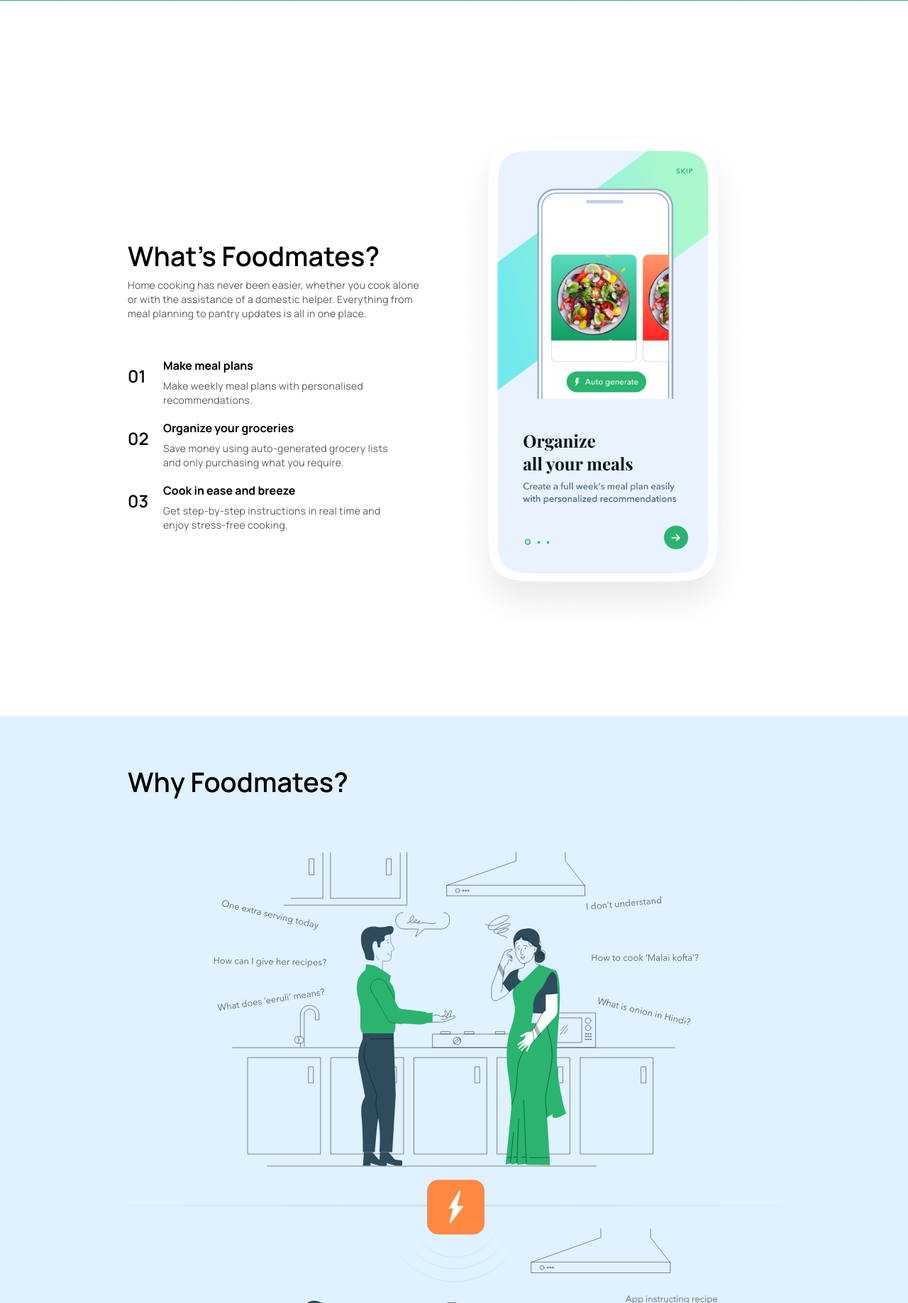
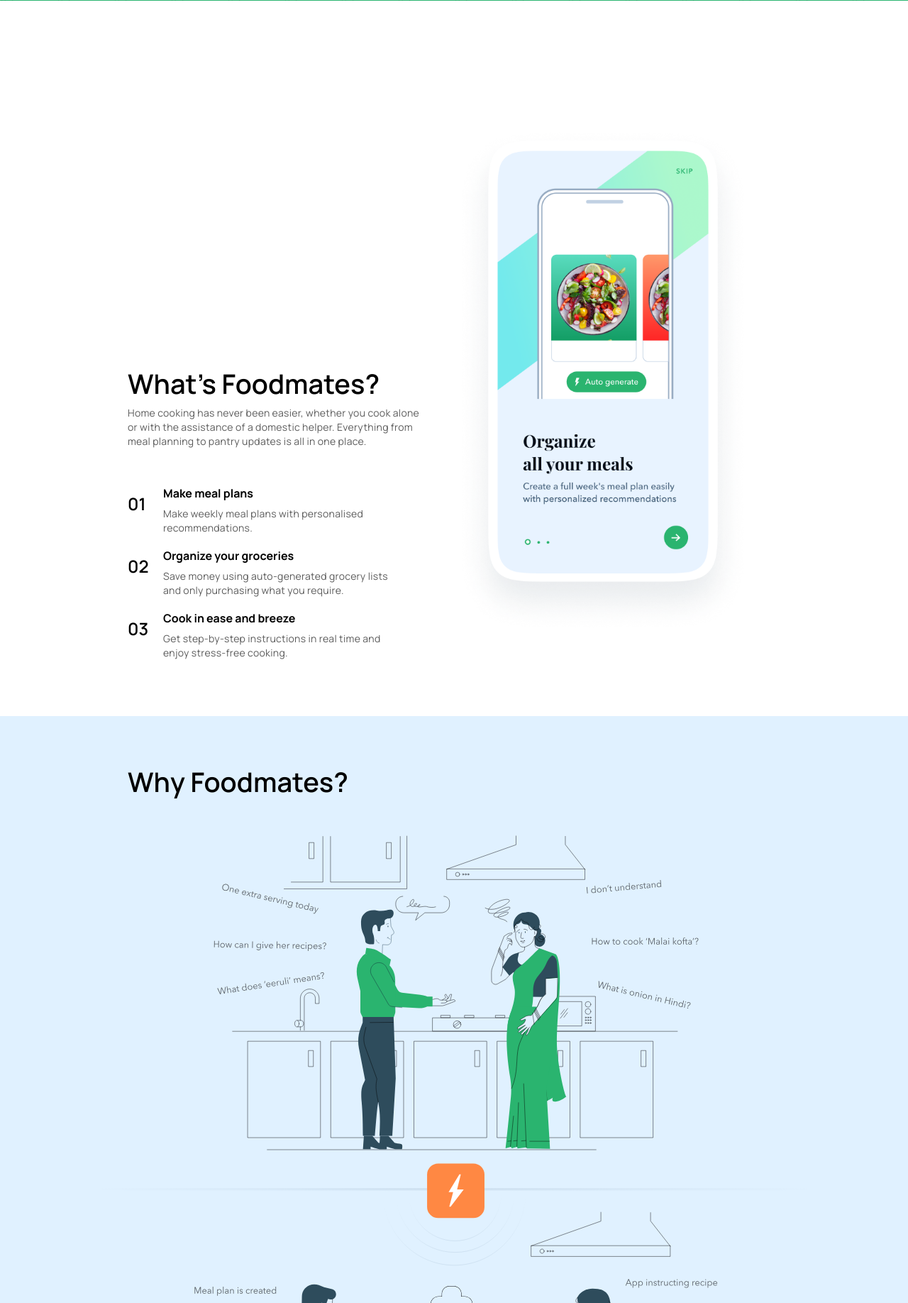
Before and after one commit to KrishnaAnandh/Kribbler.design, a PHP site: page /foodmates-bigbasket-ux-ui-interaction-product-design--project-case-study.html in a window 1280 px wide. Shown: the part 724-2560 px from the top of the page at 71% size. Run offline with PHP 8.4, Linux system fonts and the light colour scheme; some libraries are stand-ins or nearby versions.

Commit message:
layer effects added

```diff
--- a/about.html
+++ b/about.html
@@ -48,11 +48,11 @@
                     <p class="about-ipa">/ə-nán-dá-ˈkɹɪʃ-nán/</p>
                 </div>
                 <p class="about-interests">
-                    Sketching Artist, Painting Artist, Illustrator, Photographer, Videographer, Film maker, Story writer, Music Producer, Sound Mixer, Animator, Shower singer, Actor, Cinephile, Bibliophile, Snooker Player, Sprinter, Marathoner, Wanderer
+                    Sketching Artist, Painting Artist, Illustrator, Photographer, Videographer, Film maker, Story writer, Music Producer, Sound Mixer, Animator, Shower singer, Actor, Cinephile, Bibliophile, Snooker Player, Sprinter, Marathoner, Cyclist, Wanderer
                 </p>
                 <p class="about-endless">I stumble upon, time to time</p>
             </div>
-            <div class="project-column w-50">
+            <div class="project-column w-50 lyr-low">
                 <img src="img/anandhakrishnan.png" alt="">
             </div>
     </div>
@@ -111,7 +111,7 @@
 </section>
 
 
-<section class="project-container sec-adplist fade-enquiry">
+<section class="project-container sec-adplist fade-enquiry lyr-low">
     <div class="adp-container w-container">
         <div class="adp-image">
             <img src="img/hero-image.png"/>
--- a/css/style.css
+++ b/css/style.css
@@ -1128,7 +1128,7 @@ a:hover::after{
   max-width: 860px;
   left: 0;
   right: 0;
-  margin: 120px auto 80px;
+  margin: 100px auto 150px;
 }
 
 @media screen and (max-width: 480px) {
--- a/css/style.scss
+++ b/css/style.scss
@@ -856,7 +856,7 @@ a:hover::after{
             max-width: 860px;
             left: 0;
             right: 0;
-            margin: 120px auto 80px;
+            margin: 100px auto 150px;
             @media screen and (max-width:480px){
                 // font-family: 'Bebas', Arial, sans-serif;
                 font-size: 40px;
--- a/foodmates-bigbasket-ux-ui-interaction-product-design--project-case-study.html
+++ b/foodmates-bigbasket-ux-ui-interaction-product-design--project-case-study.html
@@ -36,14 +36,14 @@
     <section class="project-container project-cover cover scroll-jump">
         <div class="project-row w-full">
             <div class="project-column">
-                <div class="project-title"><h1>Foodmates</h1></div>
+                <div class="project-title lyr-top"><h1>Foodmates</h1></div>
                 <div class="scroll-indicator"><p>scroll</p><span></span></div>
             </div>
         </div>
     </section>
     <section class="project-container sec-what">
         <div class="project-row w-container">
-            <div class="project-column w-50">
+            <div class="project-column w-50 lyr-top">
                 <div>
                     <h4>What’s Foodmates? </h4>
                     <p>Home cooking has never been easier, whether you cook alone or with the assistance of a domestic helper. Everything from meal planning to pantry updates is all in one place.</p>
@@ -72,7 +72,7 @@
                 </div>
 
             </div>
-            <div class="project-column w-50">
+            <div class="project-column w-50 lyr-low">
                 <img src="img/foodmates/foodmates-intro.png"/>
             </div>
         </div>
@@ -82,11 +82,11 @@
             <div  class="project-column w-100">
                 <div><h4>Why Foodmates?</h4></div>
             </div>
-            <div  class="project-column w-100">
+            <div  class="project-column w-100 lyr-low">
                 <div><img class="img-full" src="img/foodmates/why-foodmates-illustration.svg"></div>
             </div>
         </div>
-        <div class="project-row w-container">
+        <div class="project-row w-container lyr-mid">
             <div class="project-column w-50 justify-top">
                 <div>
                     <h5>Overt Objectives</h5>
@@ -130,7 +130,7 @@
                     persona gave us insight into the problem they're having and the solutions they're looking for.</p>
             </div>
         </div>
-        <div class="project-row w-container">
+        <div class="project-row w-container lyr-low">
             <div  class="project-column w-100 img-grid img-full">
                 <div><img src="img/foodmates/footmates-user-persona-Anesha.svg"></div>
                 <div><img src="img/foodmates/footmates-user-persona-abhimanyu.svg"></div>
@@ -143,7 +143,7 @@
     <section class="project-container sec-flows">
         <div class="project-row w-container">
             <div  class="project-column w-100">
-                <label>Define</label>
+
                 <div><h4>Userflows & Interactions</h4></div>
                 <div><p>To gain a better understanding of our goal, we created a userflow diagram from a bird's eye view.
                 </p></div>
@@ -182,7 +182,7 @@
                 <div><label class="label-1">Meal Planner</label></div>
                 <div><h6 class="no-bold">Choose meals to cook. Select your servings.</h6></div>
                 <span></span>
-                <div><img src="img/foodmates/foodmates-user-interface-meal-planner.png"></div>
+                <div><img class="lyr-low" src="img/foodmates/foodmates-user-interface-meal-planner.png"></div>
             </div>
             <div  class="project-column w-30 align-center">
                 <div><label class="label-2">Groceries &amp; Pantry</label></div>
@@ -194,7 +194,7 @@
                 <div><label class="label-3">Recipe Instruction</label></div>
                 <div><h6 class="no-bold">Get step-by-step cooking instruction</h6></div>
                 <span></span>
-                <div><img src="img/foodmates/foodmates-user-interface-recipe-instructor.png"></div>
+                <div><img class="lyr-low" src="img/foodmates/foodmates-user-interface-recipe-instructor.png"></div>
             </div>
         </div>
     </section>
@@ -209,10 +209,10 @@
     <section class="project-container sec-proccu">
         <div class="project-row w-container align-center">
             <div  class="project-column w-100">
-                <div class="w-70 al-self-c"><h4>User Experience</h4></div>
-                <div class="w-70 al-self-c"><h6>Users are <span> too preoccupied</span> sit down and make their meal plans & grocery lists.</h6></div>
-                <div class="w-70 al-self-c"><p>Making a meal plan and shopping for groceries have become mindful tasks that take up a lot of users' time. A user interface with the ability to manually add meal items will not suffice</p></div>
-                <div class="w-70 al-self-c"><p>We needed to create a fantastic intelligent system that would automatically fill out the plans based on the users' previous behavior and preferences.</p></div>
+                <div class="w-70 al-self-c lyr-mid"><h4>User Experience</h4></div>
+                <div class="w-70 al-self-c lyr-mid"><h6>Users are <span> too preoccupied</span> sit down and make their meal plans & grocery lists.</h6></div>
+                <div class="w-70 al-self-c lyr-mid"><p>Making a meal plan and shopping for groceries have become mindful tasks that take up a lot of users' time. A user interface with the ability to manually add meal items will not suffice</p></div>
+                <div class="w-70 al-self-c lyr-mid"><p>We needed to create a fantastic intelligent system that would automatically fill out the plans based on the users' previous behavior and preferences.</p></div>
 
                 <img src="img/foodmates/foodmates-intelligent-system-get-job-done-in-one-click.svg"/>
             </div>
@@ -220,34 +220,34 @@
     </section>
     <section class="project-container sec-uxe">
         <div class="project-row w-container flex-reverse">
-            <div  class="project-column w-50 desc">
+            <div  class="project-column w-50 desc lyr-top">
                 <label>User Study</label>
                 <h5>I can load a diet plan or reuse  meal plans.</h5>
                 <p>We added a feature that lets our content administrators create diet plans that users can load and reuse.</p>
             </div>
-            <div  class="project-column w-50">
+            <div  class="project-column w-50 lyr-low">
               <img src="img/foodmates/foodmates-user-interface-load-plan.svg"/>
             </div>
         </div>
 
         <div class="project-row w-container">
-            <div  class="project-column w-50 desc">
+            <div  class="project-column w-50 desc lyr-top">
                 <label>Food Preferences</label>
                 <h5>Oh! it is tinder I can swipe all the day</h5>
                 <p>We used tinder-like swipeable cards to solve a problem where we needed a lot of food preferences from the user</p>
             </div>
-            <div  class="project-column w-50">
+            <div  class="project-column w-50 lyr-low">
               <img src="img/foodmates/foodmates-user-interface-swipe-foods.svg"/>
             </div>
         </div>
 
         <div class="project-row w-container flex-reverse">
-            <div  class="project-column w-50 desc">
+            <div  class="project-column w-50 desc lyr-top">
                 <label>Enriching User Experience</label>
                 <h5>Yo! I'd like to see this dish on my plate more oftenly</h5>
                 <p>We asked users if they liked the food after a few meals because they couldn't provide a complete list of their favourite and preferred foods</p>
             </div>
-            <div  class="project-column w-50">
+            <div  class="project-column w-50 lyr-low">
               <img src="img/foodmates/foodmates-user-interface-feedback-food.svg"/>
             </div>
         </div>
@@ -276,7 +276,7 @@
                     <li>They should be able to navigate the flows without getting lost/confused</li>
                 </ul></div>
             </div>
-            <div class="project-column w-40">
+            <div class="project-column w-40 lyr-low">
                 <img src="img/foodmates/foodmates-ergonomics-of-kitchen-maids.svg"/>
             </div>
         </div>
@@ -294,7 +294,7 @@
         <div class="project-row w-container">
             <div class="project-column w-100 align-center">
                 <div class="w-100"><h5>Tablet Interface for Kitchen maids</h5></div>
-                <div class="w-100"><img src="img/foodmates/foodmates-kitchen-tablet-user-interface.png"/></div>
+                <div class="w-100 lyr-top"><img src="img/foodmates/foodmates-kitchen-tablet-user-interface.png"/></div>
             </div>
         </div>
     </section>
@@ -356,14 +356,14 @@
 
     <section class="project-container sec-icon">
         <div class="project-row w-container">
-            <div class="project-column w-30">
+            <div class="project-column w-30 lyr-top">
                     <h6>Iconography</h6>
                     <h5>Designing icons for kitchen maid</h5>
                     <p>Using icons to communicate with the cooking maid is essential. To help them understand, we created realistic-looking icons.</p>
                     <span></span>
 
             </div>
-            <div class="project-column w-70">
+            <div class="project-column w-70 lyr-low">
                 <img src="img/foodmates/foodmates-iconography-skeoumorphism.png"/>
             </div>
         </div>
--- a/index.html
+++ b/index.html
@@ -60,7 +60,7 @@
                     <div class="roles">
                         <span class="role1" role="heading">Designer</span>
                         <span class="role2" role="heading">Strategist</span>
-                        <span class="role3" role="heading">Consultant</span>
+                        <span class="role3" role="heading">Architect</span>
                     </div>
                 </h1>
 
--- a/js/base.js
+++ b/js/base.js
@@ -202,7 +202,7 @@ const layerMid = gsap.utils.toArray('.lyr-mid');
 const layerLow = gsap.utils.toArray('.lyr-low');
 
 layerTop.forEach((el) => {
-    gsap.set(el, {y:120})
+    gsap.set(el, {y:180})
   gsap.to(el, {
     scrollTrigger: {
         trigger: el,
@@ -211,7 +211,7 @@ layerTop.forEach((el) => {
         scrub: true,
         // markers: true,
     },
-    y:-80
+    y:-20
   });
 });
 
@@ -230,8 +230,8 @@ layerMid.forEach((el) => {
 });
 
 layerLow.forEach((el) => {
-    gsap.set(el, {y:0})
-  gsap.to(el, {
+gsap.set(el, {y:0})
+  gsap.to(el, 1, {
     scrollTrigger: {
         trigger: el,
         start: 'top bottom',
@@ -239,7 +239,7 @@ layerLow.forEach((el) => {
         scrub: true,
         // markers: true,
     },
-    y:80
+    y:100
   });
 });
 
--- a/js/script.js
+++ b/js/script.js
@@ -87,7 +87,8 @@ var scHomeBlogsIn = ScrollTrigger.create({
 // tlHomeHeroIn.staggerFrom('.hero-name .general span', 1, {y:100}, 0.1)
 
 tlHomeHeroOut.to('.hero-details',1, {y:-100})
-tlHomeHeroOut.to('.hero-name',1, {y:-30},"-=1")
+tlHomeHeroOut.to('.hero-name',1, {y:-50},"-=1")
+tlHomeHeroOut.to('.hero-image-holder',1, {y:100},"-=1")
 // tlHomeHeroOut.to('body',0.1, {background:"#1b1486"},"-=0.5")
 
 tlHomeBioIn.to('.hero',0.5, {opacity:0})
```
Also changed, not shown: unibook-ux-ui-interaction-product-design-project-case-study.html (+14 -14 lines), img/foodmates/why-foodmates-illustration.svg, 3 other files.
